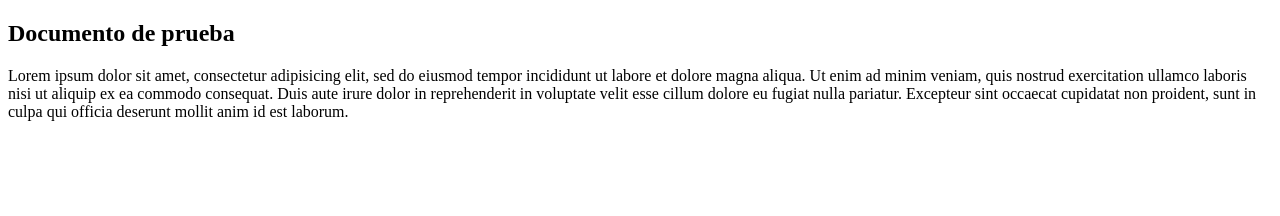
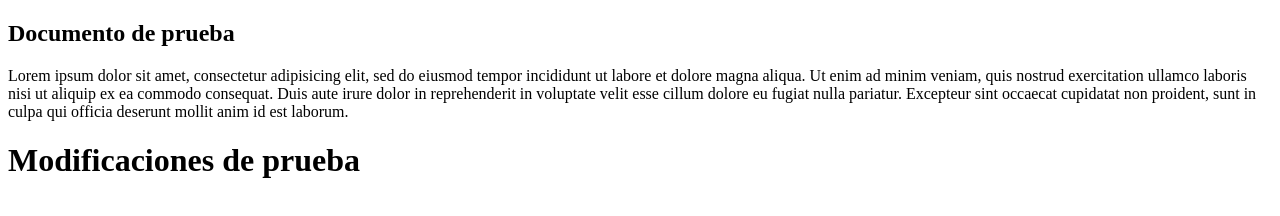
Before and after one commit to Greciamy/pdf-repository, a website: page demo/index2.html in a window 1280 px wide. Drawn offline with Linux system fonts and the light colour scheme.

Commit message:
modificado como ejemplo

```diff
--- a/demo/index2.html
+++ b/demo/index2.html
@@ -14,5 +14,6 @@
 		cillum dolore eu fugiat nulla pariatur. Excepteur sint occaecat cupidatat non
 		proident, sunt in culpa qui officia deserunt mollit anim id est laborum.
 	</p>
+	<h1>Modificaciones de prueba</h1>
 </body>
 </html>
```
